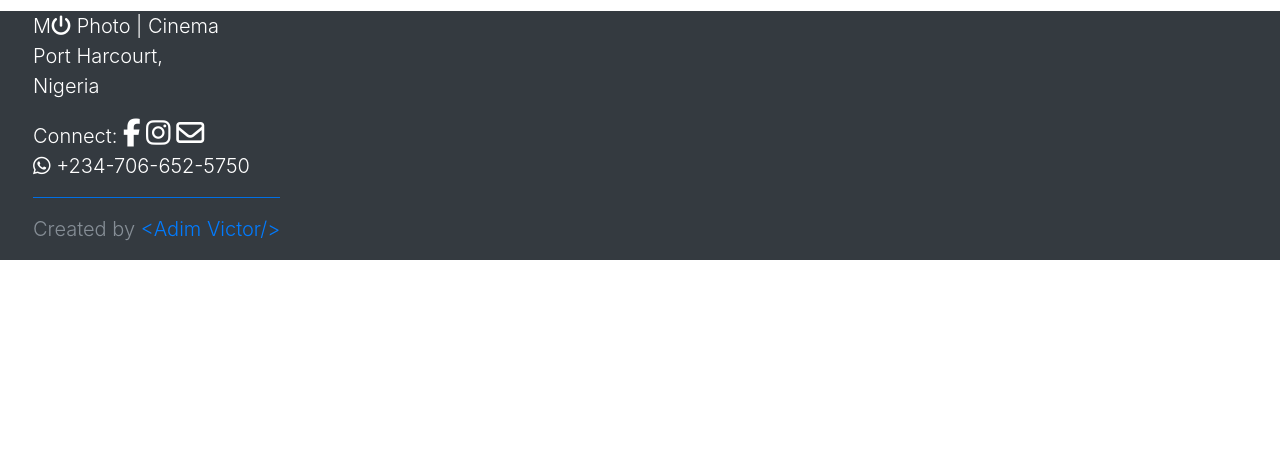
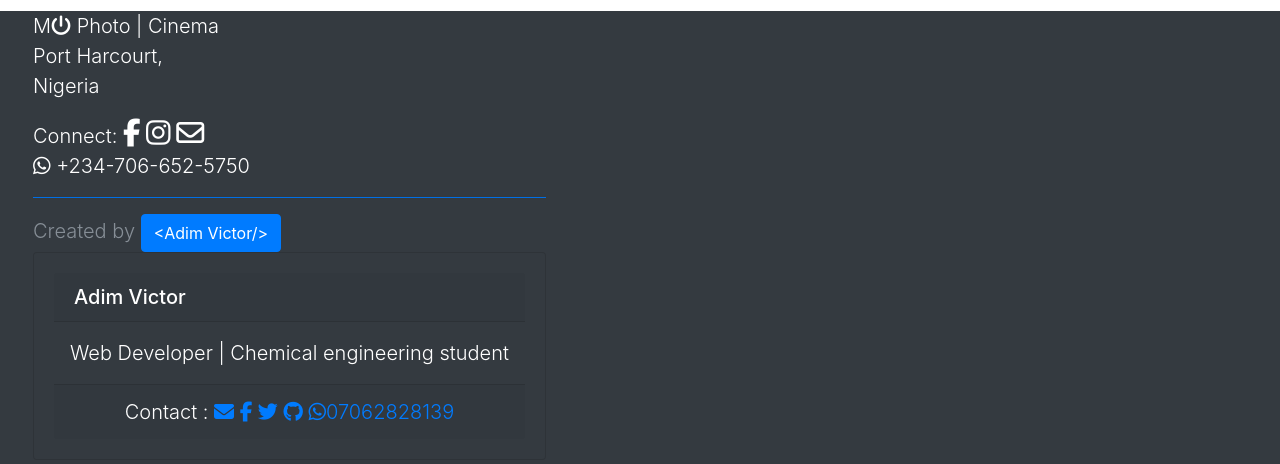
Before and after one commit to Adimvicky/MO-photo-cinema-portfolio-site, a plain HTML site: page home.html in a window 1280 px wide. Shown: the part 1842-2306 px from the top of the page. Before the commit the page ends 2102 px from the top, so only its background shows below. Drawn offline with nearby package versions, Linux system fonts and the light colour scheme.

Commit message:
Update home.html

```diff
--- a/home.html
+++ b/home.html
@@ -116,20 +116,53 @@
         Nigeria
         </p>
         <p class="mb-0 text-left"> Connect:
-<a class="h3" href="http://facebook.com/ogochukwu.emmanuel.39"><i class="fa fa-facebook"></i></a>
+<a class="h3" href="http://facebook.com/ogochukwu.emmanuel.39"><i class="fa fa-facebook" target="_blank"></i></a>
 
-     <a class="h3" href="http://instagram.com/ogor_chuku"><i class="fa fa-instagram"></i></a>
-        <a class="h3" href="mailto:manuelogochukwu@gmail.com"><i class="fa fa-envelope-o"></i></a></p>
+     <a class="h3" href="http://instagram.com/ogor_chuku" target="_blank"><i class="fa fa-instagram"></i></a>
+        <a class="h3" href="mailto:manuelogochukwu@gmail.com" target="_blank"><i class="fa fa-envelope-o"></i></a></p>
 
 
 
         <i class="fa fa-whatsapp"></i> +234-706-652-5750
         <hr class="bg-primary">
-        <p class="mb-0 text-muted">
-        Created by
-        <a role="button" href="http://facebook.com/onwosi.victor" target="_blank"
-        >
-            &lt;Adim Victor/&gt;</a></p>
+        <p class="mb-0 text-muted text-white">
+       Created by
+    <a class="btn btn-primary text-white" role="button"
+     data-target="#aboutme"
+     data-toggle="collapse"> &lt;Adim Victor/&gt;
+        </a>
+    </p>
+   <div class=" text-white" id="aboutme">
+    <div class="card bg-dark" >
+    <div class="card-body">
+    <h5 class="card-header">Adim Victor</h5>
+
+    <p class="card-text m-3">
+    Web Developer | Chemical engineering student
+   </p>
+   <div class="card-footer text-center">
+    Contact :
+    <a href="mailto:adimvicky@gmail.com" target="_blank">
+    <i class="fa fa-envelope"></i>
+       </a>
+       <a href="http://facebook.com/onwosi.victor" target="_blank">
+    <i class="fa fa-facebook"></i>
+       </a>
+
+      <a href="http://twitter.com/adimvicky" target="_blank">
+    <i class="fa fa-twitter"></i>
+       </a>
+       <a href="http://github/adimvicky" target="_blank">
+    <i class="fa fa-github"></i>
+       </a>
+
+       <a href="#" target="_blank">
+    <i class="fa fa-whatsapp"></i>07062828139
+       </a>
+        </div>
+      </div>
+   </div>
+</div>
 
 
 
@@ -149,7 +182,7 @@
 
 
     <script src="https://cdnjs.cloudflare.com/ajax/libs/popper.js/1.12.3/umd/popper.min.js" integrity="sha384-vFJXuSJphROIrBnz7yo7oB41mKfc8JzQZiCq4NCceLEaO4IHwicKwpJf9c9IpFgh" crossorigin="anonymous"></script>
-    <script src="bootstrap/4.0.0-beta.2/js/bootstrap.min.js" integrity="sha384-alpBpkh1PFOepccYVYDB4do5UnbKysX5WZXm3XxPqe5iKTfUKjNkCk9SaVuEZflJ" crossorigin="anonymous"></script>
+    <script src="https://maxcdn.bootstrapcdn.com/bootstrap/4.0.0-beta.2/js/bootstrap.min.js" integrity="sha384-alpBpkh1PFOepccYVYDB4do5UnbKysX5WZXm3XxPqe5iKTfUKjNkCk9SaVuEZflJ" crossorigin="anonymous"></script>
   </body>
 
 </html>
```
